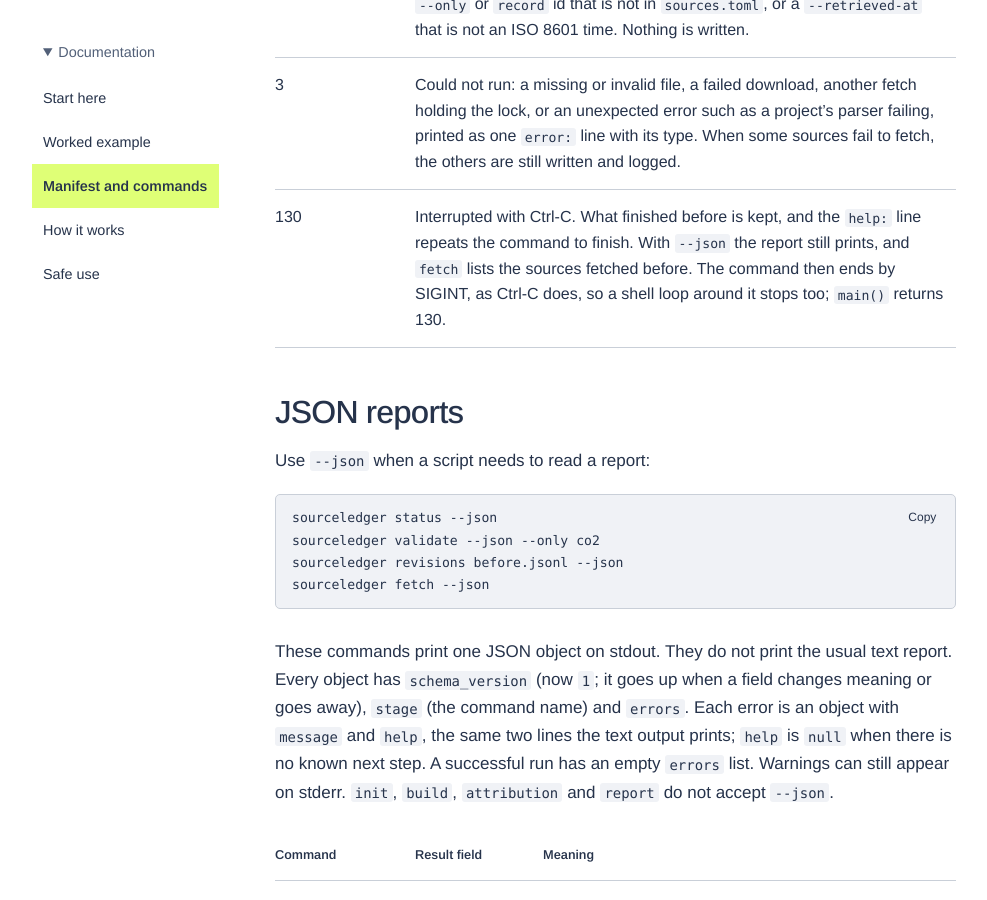
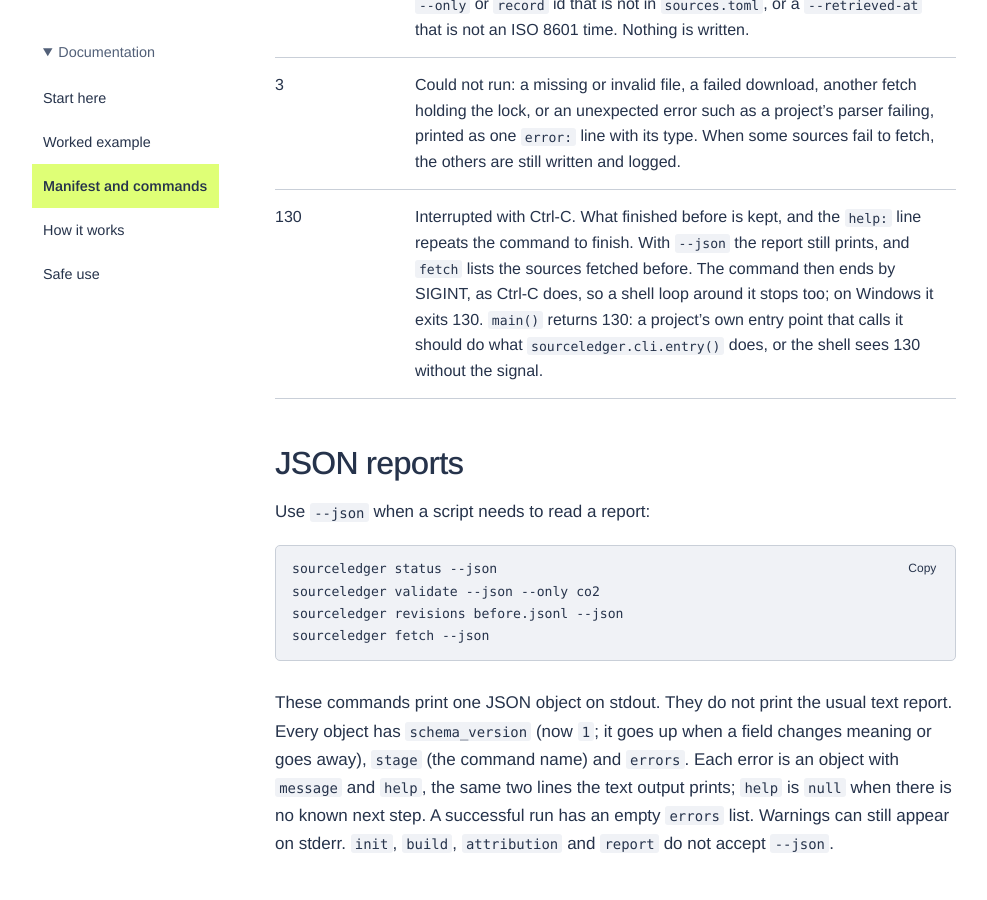
Before and after one commit to simonvanlierde/sourceledger, a Jekyll site: the page built from docs/reference.md, in a window 1280 px wide and 900 px high, scrolled down 6113 px. Shown: the whole window, without its empty margins (5-992 px from the left). Built offline with Jekyll 4.4.1, drawn with Linux system fonts in a browser that asks for light colours.

Commit message:
docs: say how Ctrl-C ends on Windows and in a project's own entry point
Signed-off-by: Simon van Lierde <90462640+simonvanlierde@users.noreply.github.com>

```diff
--- a/docs/reference.md
+++ b/docs/reference.md
@@ -146,7 +146,7 @@ every system, also when redirected to a file on Windows.
 | 1 | Problems found: `validate` or `verify` found at least one. |
 | 2 | Usage error: an unknown stage or option, a missing argument, or an `--only` or `record` id that is not in `sources.toml`, or a `--retrieved-at` that is not an ISO 8601 time. Nothing is written. |
 | 3 | Could not run: a missing or invalid file, a failed download, another fetch holding the lock, or an unexpected error such as a project's parser failing, printed as one `error:` line with its type. When some sources fail to fetch, the others are still written and logged. |
-| 130 | Interrupted with Ctrl-C. What finished before is kept, and the `help:` line repeats the command to finish. With `--json` the report still prints, and `fetch` lists the sources fetched before. The command then ends by SIGINT, as Ctrl-C does, so a shell loop around it stops too; `main()` returns 130. |
+| 130 | Interrupted with Ctrl-C. What finished before is kept, and the `help:` line repeats the command to finish. With `--json` the report still prints, and `fetch` lists the sources fetched before. The command then ends by SIGINT, as Ctrl-C does, so a shell loop around it stops too; on Windows it exits 130. `main()` returns 130: a project's own entry point that calls it should do what `sourceledger.cli.entry()` does, or the shell sees 130 without the signal. |
 
 ## JSON reports
 
```
Also changed, not shown: CHANGELOG.md.
